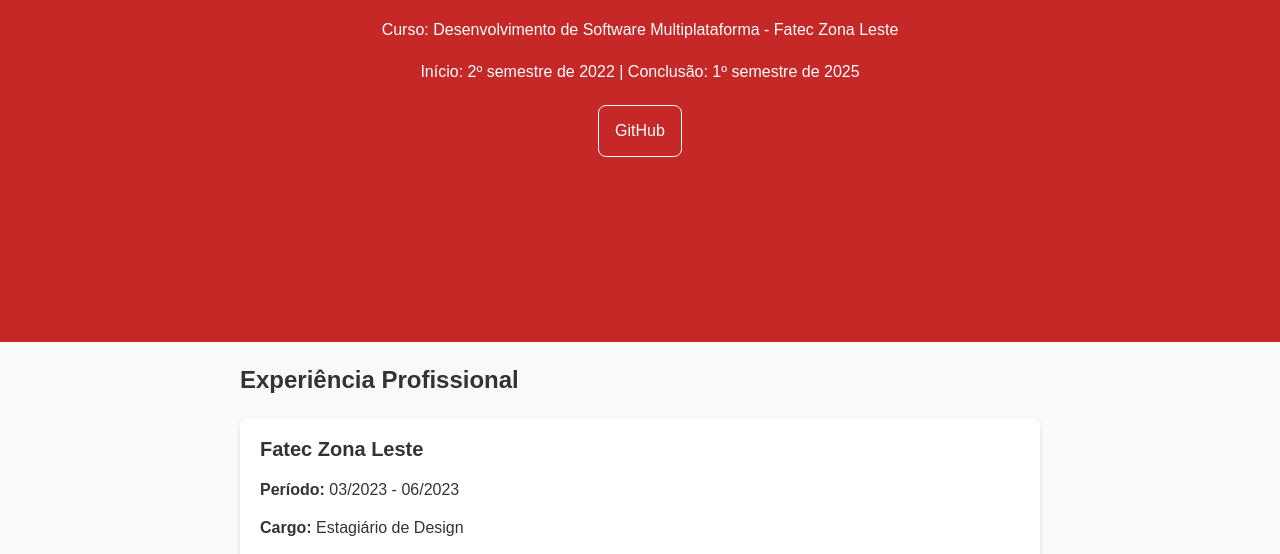
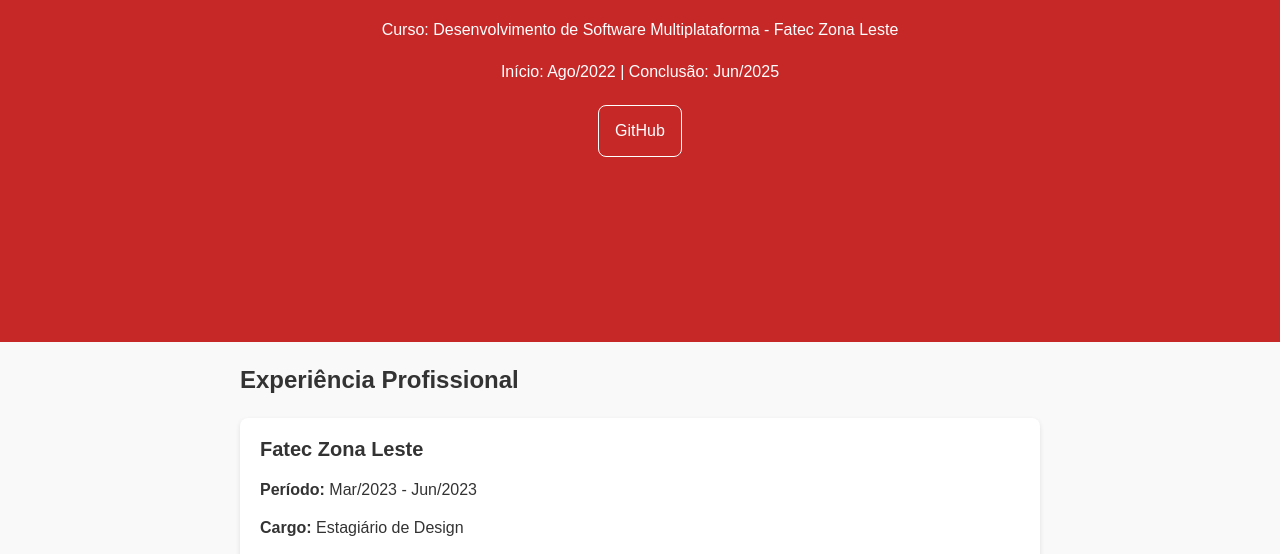
Before and after one commit to felipe-coletti/fatec-portfolio, a plain HTML site: page index.html in a window 1280 px wide. Shown: the part 378-932 px from the top of the page. Drawn offline with Linux system fonts and the light colour scheme.

Commit message:
feat(loadProfile): implement profile data rendering with proper formatting and lists

```diff
--- a/index.html
+++ b/index.html
@@ -3,49 +3,41 @@
 	<head>
 		<meta charset="UTF-8" />
 		<meta name="viewport" content="width=device-width, initial-scale=1" />
-		<title>Portifólio de Felipe Coletti</title>
+		<title>Portfólio de Felipe Coletti</title>
 		<link rel="stylesheet" href="src/styles/global.css" />
 		<link rel="stylesheet" href="src/styles/index.css" />
+		<script src="src/scripts/loadProfile.js" defer></script>
 		<script src="src/scripts/loadProjects.js" defer></script>
 	</head>
 	<body>
 		<header id="header">
-			<img class="profile-photo" src="src/assets/images/profile-photo.jpg" alt="Foto de Felipe Coletti" />
-			<h1 class="primary-title">Felipe Coletti Silva</h1>
-			<p class="paragraph">Curso: Desenvolvimento de Software Multiplataforma - Fatec Zona Leste</p>
-			<p class="paragraph">Início: 2º semestre de 2022 | Conclusão: 1º semestre de 2025</p>
-			<a class="button" href="https://github.com/felipe-coletti" target="_blank">GitHub</a>
+			<img
+				id="profile-photo"
+				class="profile-photo"
+				src="src/assets/images/profile-photo.jpg"
+				alt="Foto de Felipe Coletti"
+			/>
+			<h1 id="profile-name" class="primary-title"></h1>
+			<p id="profile-course" class="paragraph"></p>
+			<p id="profile-period" class="paragraph"></p>
+			<ul id="social-media" class="button-area"></ul>
 		</header>
 		<main class="content">
-			<section class="section">
+			<section id="experience-section" class="section">
 				<h2 class="secondary-title">Experiência Profissional</h2>
-				<div class="box">
-					<h3 class="tertiary-title">Fatec Zona Leste</h3>
-					<p class="paragraph"><strong>Período:</strong> 03/2023 - 06/2023</p>
-					<p class="paragraph"><strong>Cargo:</strong> Estagiário de Design</p>
-					<p class="paragraph">
-						<strong>Atividades:</strong> Criação de protótipos de interface de alta fidelidade para um
-						sistema de gestão de projetos acadêmicos
-					</p>
-				</div>
+				<ul id="experiences-list" class="list"></ul>
 			</section>
-			<section class="section">
+			<section id="extension-section" class="section">
 				<h2 class="secondary-title">Cursos de Extensão</h2>
-				<ul class="list">
-					<li><p class="paragraph">Sem cursos de extensão realizados até o momento.</p></li>
-				</ul>
+				<ul id="extension-list" class="list"></ul>
 			</section>
-			<section class="section">
+			<section id="languages-section" class="section">
 				<h2 class="secondary-title">Idiomas</h2>
-				<ul class="list">
-					<li><p class="paragraph">Português - Fluente</p></li>
-					<li><p class="paragraph">Inglês - Básico</p></li>
-					<li><p class="paragraph">Espanhol - Básico</p></li>
-				</ul>
+				<ul id="languages-list" class="list"></ul>
 			</section>
-			<section class="section">
+			<section id="projects-section" class="section">
 				<h2 class="secondary-title">Meus Projetos</h2>
-				<div id="project-cards" class="project-cards"></div>
+				<div id="project-cards" class="button-area"></div>
 			</section>
 		</main>
 		<footer id="footer">
--- /dev/null
+++ b/src/data/profile.json
@@ -0,0 +1,42 @@
+{
+	"avatar": "src/assets/images/profile-photo.jpg",
+	"name": "Felipe Coletti Silva",
+	"courses": [
+		{
+			"name": "Desenvolvimento de Software Multiplataforma",
+			"unit": "Fatec Zona Leste",
+			"start": "2022-08",
+			"end": "2025-06"
+		}
+	],
+	"socialMedia": [
+		{
+			"name": "GitHub",
+			"src": "https://github.com/felipe-coletti"
+		}
+	],
+	"experiences": [
+		{
+			"company": "Fatec Zona Leste",
+			"position": "Estagiário de Design",
+			"start": "2023-03",
+			"end": "2023-06",
+			"description": "Criação de protótipos de interface de alta fidelidade para um sistema de gestão de projetos acadêmicos"
+		}
+	],
+	"extensionCourses": {},
+	"languages": [
+		{
+			"name": "Português",
+			"level": "Fluente"
+		},
+		{
+			"name": "Inglês",
+			"level": "Básico"
+		},
+		{
+			"name": "Espanhol",
+			"level": "Básico"
+		}
+	]
+}
--- /dev/null
+++ b/src/scripts/loadProfile.js
@@ -0,0 +1,84 @@
+fetch('./src/data/profile.json')
+	.then(response => response.json())
+	.then(profile => {
+		const formatPeriod = periodStr => {
+			if (!periodStr) return ''
+			const [year, month] = periodStr.split('-')
+			const monthNames = ['Jan', 'Fev', 'Mar', 'Abr', 'Mai', 'Jun', 'Jul', 'Ago', 'Set', 'Out', 'Nov', 'Dez']
+			return `${monthNames[parseInt(month, 10) - 1]}/${year}`
+		}
+
+		console.log('Perfil carregado:', profile)
+
+		const photo = document.getElementById('profile-photo')
+		console.log('Elemento profile-photo:', photo)
+		photo.src = profile.avatar
+		photo.alt = `Foto de ${profile.name}`
+
+		document.getElementById('profile-name').textContent = profile.name
+
+		if (profile.courses.length > 0) {
+			const course = profile.courses[0]
+			document.getElementById('profile-course').textContent = `Curso: ${course.name} - ${course.unit}`
+			document.getElementById('profile-period').textContent = `Início: ${formatPeriod(
+				course.start
+			)} | Conclusão: ${formatPeriod(course.end)}`
+		}
+
+		const socialMediaContainer = document.getElementById('social-media')
+		console.log('Elemento social-media:', socialMediaContainer)
+		socialMediaContainer.innerHTML = ''
+		profile.socialMedia.forEach(social => {
+			const li = document.createElement('li')
+			const a = document.createElement('a')
+			a.href = social.src
+			a.target = '_blank'
+			a.rel = 'noopener noreferrer'
+			a.textContent = social.name
+			a.className = 'button'
+			li.appendChild(a)
+			socialMediaContainer.appendChild(li)
+		})
+
+		const experiencesList = document.getElementById('experiences-list')
+		console.log('Elemento experiences-list:', experiencesList)
+		experiencesList.innerHTML = ''
+		profile.experiences.forEach(exp => {
+			const li = document.createElement('li')
+			li.className = 'box'
+			li.innerHTML = `
+				<h3 class="tertiary-title">${exp.company}</h3>
+				<p class="paragraph"><strong>Período:</strong> ${formatPeriod(exp.start)} - ${formatPeriod(exp.end)}</p>
+				<p class="paragraph"><strong>Cargo:</strong> ${exp.position}</p>
+				<p class="paragraph"><strong>Atividades:</strong> ${exp.description}</p>
+			`
+			experiencesList.appendChild(li)
+		})
+
+		const extensionList = document.getElementById('extension-list')
+		console.log('Elemento extension-list:', extensionList)
+		extensionList.innerHTML = ''
+		if (profile.extensionCourses && Object.keys(profile.extensionCourses).length) {
+			Object.values(profile.extensionCourses).forEach(course => {
+				const li = document.createElement('li')
+				li.innerHTML = `<p class="paragraph">${course.name} - ${course.institution} (${course.start} - ${course.end})</p>`
+				extensionList.appendChild(li)
+			})
+		} else {
+			const li = document.createElement('li')
+			li.innerHTML = '<p class="paragraph">Sem cursos de extensão realizados até o momento.</p>'
+			extensionList.appendChild(li)
+		}
+
+		const languagesList = document.getElementById('languages-list')
+		console.log('Elemento languages-list:', languagesList)
+		languagesList.innerHTML = ''
+		profile.languages.forEach(lang => {
+			const li = document.createElement('li')
+			li.innerHTML = `<p class="paragraph">${lang.name} - ${lang.level}</p>`
+			languagesList.appendChild(li)
+		})
+	})
+	.catch(err => {
+		console.error('Erro ao carregar perfil:', err)
+	})
--- a/src/styles/index.css
+++ b/src/styles/index.css
@@ -46,7 +46,7 @@
 	gap: 1.25rem;
 }
 
-.project-cards {
+.button-area {
 	display: flex;
 	flex-wrap: wrap;
 	gap: 1rem;
```
